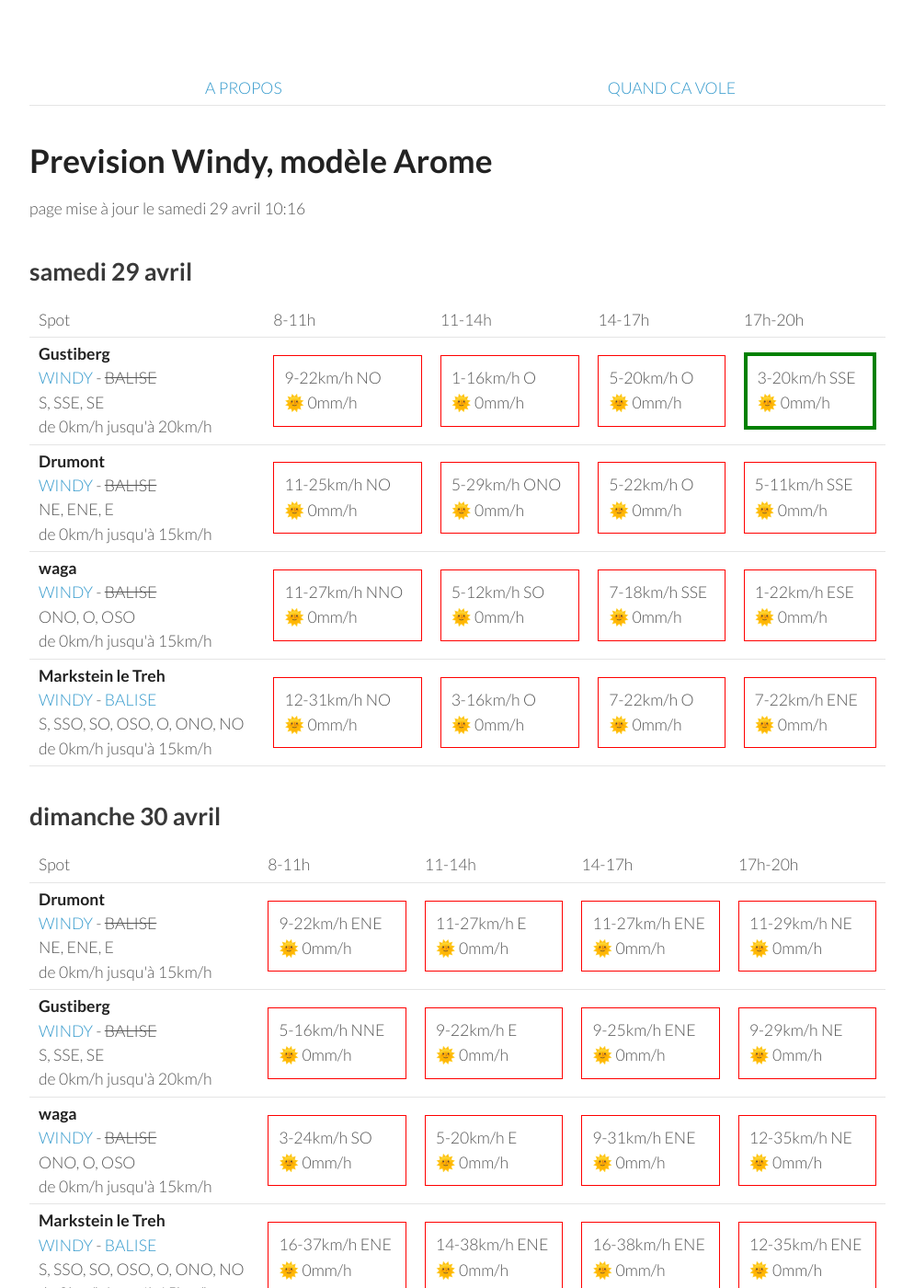
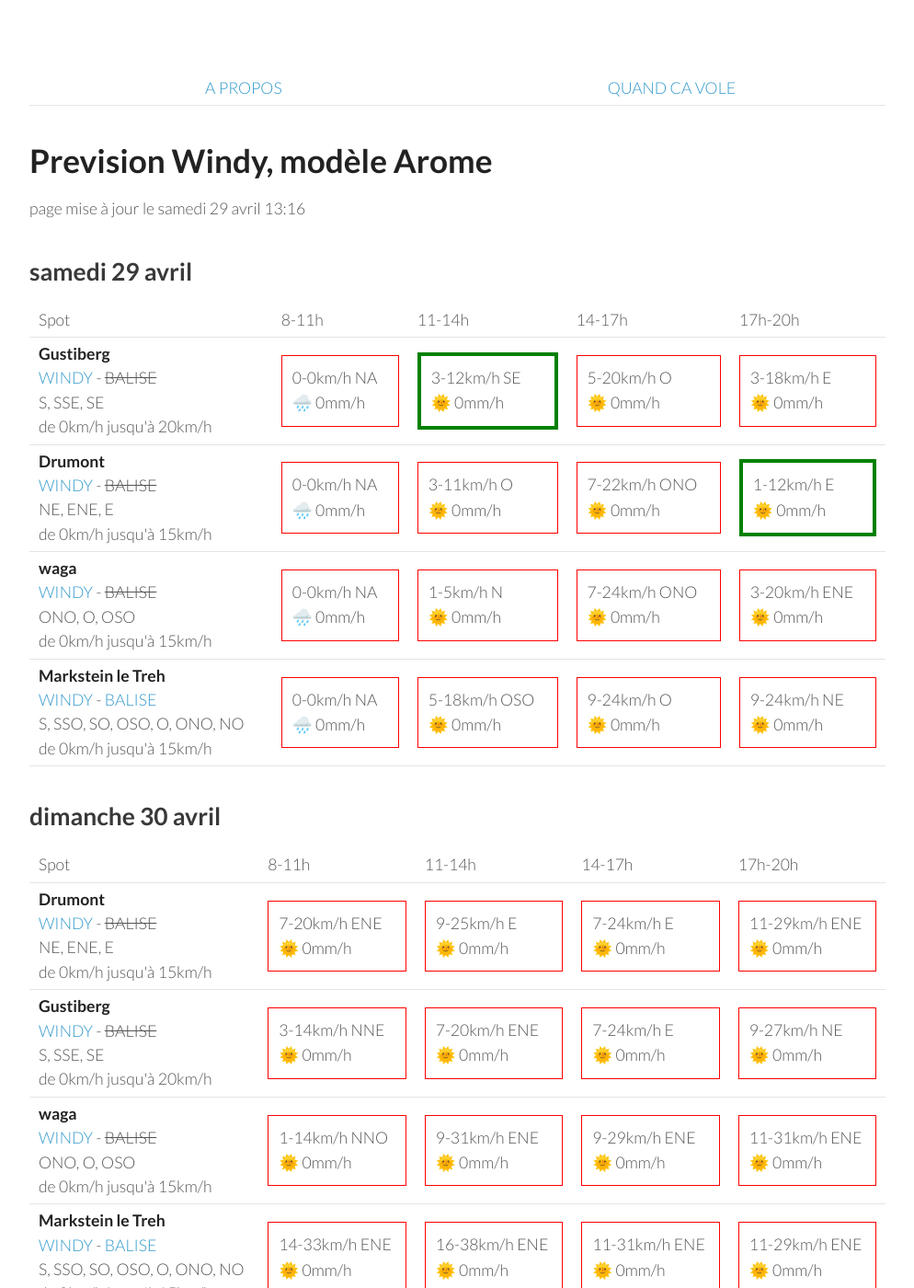
Before and after one commit to parapente-dans-le-nord/parapente-dans-le-nord.github.io, a Jekyll site: the page built from vosges.markdown, in a window 1280 px wide and 1400 px high. Shown: the whole window at 92% size, without its empty margins (26-1020 px from the left). Built offline with Jekyll 4.4.1, drawn with Linux system fonts in a browser that asks for light colours; some of the changed text lies outside the part shown.

Commit message:
update index.markdown

```diff
--- a/vosges.markdown
+++ b/vosges.markdown
@@ -7,7 +7,7 @@ title:  "Tous les spots"
 {: .links}
 
 # Prevision Windy, modèle Arome
-page mise à jour le samedi 29 avril 10:16
+page mise à jour le samedi 29 avril 13:16
 
 ## samedi 29 avril
 
@@ -24,41 +24,37 @@ page mise à jour le samedi 29 avril 10:16
 <tr>
         <td><strong>Gustiberg</strong><br><a href="https://windy.com/47.894/6.934?47.891,6.934,15,m:eYYagmI">WINDY</a> - <span class="no-balise"> BALISE </span><br> <span class="vent-favorable">S, SSE, SE</span><br><span class="force-vent">de 0km/h jusqu'à 20km/h</span> </td>
 
-            <td><div class="not-flyable"><p>9-22km/h NO</p><p>🌞 0mm/h</p></div></td>
-            <td><div class="not-flyable"><p>1-16km/h O</p><p>🌞 0mm/h</p></div></td>
+            <td><div class="not-flyable"><p>0-0km/h NA</p><p>🌧️ 0mm/h</p></div></td>
+            <td><div class="flyable"><p>3-12km/h SE</p><p>🌞 0mm/h</p></div></td>
             <td><div class="not-flyable"><p>5-20km/h O</p><p>🌞 0mm/h</p></div></td>
-            <td><div class="flyable"><p>3-20km/h SSE</p><p>🌞 0mm/h</p></div></td>
-
+            <td><div class="not-flyable"><p>3-18km/h E</p><p>🌞 0mm/h</p></div></td>
 
     </tr>
 <tr>
         <td><strong>Drumont</strong><br><a href="https://windy.com/47.898/6.919?47.687,6.919,9,m:eYYagmG">WINDY</a> - <span class="no-balise"> BALISE </span><br> <span class="vent-favorable">NE, ENE, E</span><br><span class="force-vent">de 0km/h jusqu'à 15km/h</span> </td>
 
-            <td><div class="not-flyable"><p>11-25km/h NO</p><p>🌞 0mm/h</p></div></td>
-            <td><div class="not-flyable"><p>5-29km/h ONO</p><p>🌞 0mm/h</p></div></td>
-            <td><div class="not-flyable"><p>5-22km/h O</p><p>🌞 0mm/h</p></div></td>
-            <td><div class="not-flyable"><p>5-11km/h SSE</p><p>🌞 0mm/h</p></div></td>
-
+            <td><div class="not-flyable"><p>0-0km/h NA</p><p>🌧️ 0mm/h</p></div></td>
+            <td><div class="not-flyable"><p>3-11km/h O</p><p>🌞 0mm/h</p></div></td>
+            <td><div class="not-flyable"><p>7-22km/h ONO</p><p>🌞 0mm/h</p></div></td>
+            <td><div class="flyable"><p>1-12km/h E</p><p>🌞 0mm/h</p></div></td>
 
     </tr>
 <tr>
         <td><strong>waga</strong><br><a href="https://windy.com/47.903/6.996?47.900,6.983,15">WINDY</a> - <span class="no-balise"> BALISE </span><br> <span class="vent-favorable">ONO, O, OSO</span><br><span class="force-vent">de 0km/h jusqu'à 15km/h</span> </td>
 
-            <td><div class="not-flyable"><p>11-27km/h NNO</p><p>🌞 0mm/h</p></div></td>
-            <td><div class="not-flyable"><p>5-12km/h SO</p><p>🌞 0mm/h</p></div></td>
-            <td><div class="not-flyable"><p>7-18km/h SSE</p><p>🌞 0mm/h</p></div></td>
-            <td><div class="not-flyable"><p>1-22km/h ESE</p><p>🌞 0mm/h</p></div></td>
-
+            <td><div class="not-flyable"><p>0-0km/h NA</p><p>🌧️ 0mm/h</p></div></td>
+            <td><div class="not-flyable"><p>1-5km/h N</p><p>🌞 0mm/h</p></div></td>
+            <td><div class="not-flyable"><p>7-24km/h ONO</p><p>🌞 0mm/h</p></div></td>
+            <td><div class="not-flyable"><p>3-20km/h ENE</p><p>🌞 0mm/h</p></div></td>
 
     </tr>
 <tr>
         <td><strong>Markstein le Treh</strong><br><a href="https://windy.com/47.926/7.012?47.505,7.012,8,m:eY1agmQ">WINDY</a> - <span class=""><a href="http://www.balisemeteo.com/balise.php?idBalise=136">BALISE</a> </span><br> <span class="vent-favorable">S, SSO, SO, OSO, O, ONO, NO</span><br><span class="force-vent">de 0km/h jusqu'à 15km/h</span> </td>
 
-            <td><div class="not-flyable"><p>12-31km/h NO</p><p>🌞 0mm/h</p></div></td>
-            <td><div class="not-flyable"><p>3-16km/h O</p><p>🌞 0mm/h</p></div></td>
-            <td><div class="not-flyable"><p>7-22km/h O</p><p>🌞 0mm/h</p></div></td>
-            <td><div class="not-flyable"><p>7-22km/h ENE</p><p>🌞 0mm/h</p></div></td>
-
+            <td><div class="not-flyable"><p>0-0km/h NA</p><p>🌧️ 0mm/h</p></div></td>
+            <td><div class="not-flyable"><p>5-18km/h OSO</p><p>🌞 0mm/h</p></div></td>
+            <td><div class="not-flyable"><p>9-24km/h O</p><p>🌞 0mm/h</p></div></td>
+            <td><div class="not-flyable"><p>9-24km/h NE</p><p>🌞 0mm/h</p></div></td>
 
     </tr>
 
@@ -80,40 +76,40 @@ page mise à jour le samedi 29 avril 10:16
 <tr>
         <td><strong>Drumont</strong><br><a href="https://windy.com/47.898/6.919?47.687,6.919,9,m:eYYagmG">WINDY</a> - <span class="no-balise"> BALISE </span><br> <span class="vent-favorable">NE, ENE, E</span><br><span class="force-vent">de 0km/h jusqu'à 15km/h</span> </td>
 
-            <td><div class="not-flyable"><p>9-22km/h ENE</p><p>🌞 0mm/h</p></div></td>
-            <td><div class="not-flyable"><p>11-27km/h E</p><p>🌞 0mm/h</p></div></td>
-            <td><div class="not-flyable"><p>11-27km/h ENE</p><p>🌞 0mm/h</p></div></td>
-            <td><div class="not-flyable"><p>11-29km/h NE</p><p>🌞 0mm/h</p></div></td>
+            <td><div class="not-flyable"><p>7-20km/h ENE</p><p>🌞 0mm/h</p></div></td>
+            <td><div class="not-flyable"><p>9-25km/h E</p><p>🌞 0mm/h</p></div></td>
+            <td><div class="not-flyable"><p>7-24km/h E</p><p>🌞 0mm/h</p></div></td>
+            <td><div class="not-flyable"><p>11-29km/h ENE</p><p>🌞 0mm/h</p></div></td>
 
 
     </tr>
 <tr>
         <td><strong>Gustiberg</strong><br><a href="https://windy.com/47.894/6.934?47.891,6.934,15,m:eYYagmI">WINDY</a> - <span class="no-balise"> BALISE </span><br> <span class="vent-favorable">S, SSE, SE</span><br><span class="force-vent">de 0km/h jusqu'à 20km/h</span> </td>
 
-            <td><div class="not-flyable"><p>5-16km/h NNE</p><p>🌞 0mm/h</p></div></td>
-            <td><div class="not-flyable"><p>9-22km/h E</p><p>🌞 0mm/h</p></div></td>
-            <td><div class="not-flyable"><p>9-25km/h ENE</p><p>🌞 0mm/h</p></div></td>
-            <td><div class="not-flyable"><p>9-29km/h NE</p><p>🌞 0mm/h</p></div></td>
+            <td><div class="not-flyable"><p>3-14km/h NNE</p><p>🌞 0mm/h</p></div></td>
+            <td><div class="not-flyable"><p>7-20km/h ENE</p><p>🌞 0mm/h</p></div></td>
+            <td><div class="not-flyable"><p>7-24km/h E</p><p>🌞 0mm/h</p></div></td>
+            <td><div class="not-flyable"><p>9-27km/h NE</p><p>🌞 0mm/h</p></div></td>
 
 
     </tr>
 <tr>
         <td><strong>waga</strong><br><a href="https://windy.com/47.903/6.996?47.900,6.983,15">WINDY</a> - <span class="no-balise"> BALISE </span><br> <span class="vent-favorable">ONO, O, OSO</span><br><span class="force-vent">de 0km/h jusqu'à 15km/h</span> </td>
 
-            <td><div class="not-flyable"><p>3-24km/h SO</p><p>🌞 0mm/h</p></div></td>
-            <td><div class="not-flyable"><p>5-20km/h E</p><p>🌞 0mm/h</p></div></td>
+            <td><div class="not-flyable"><p>1-14km/h NNO</p><p>🌞 0mm/h</p></div></td>
             <td><div class="not-flyable"><p>9-31km/h ENE</p><p>🌞 0mm/h</p></div></td>
-            <td><div class="not-flyable"><p>12-35km/h NE</p><p>🌞 0mm/h</p></div></td>
+            <td><div class="not-flyable"><p>9-29km/h ENE</p><p>🌞 0mm/h</p></div></td>
+            <td><div class="not-flyable"><p>11-31km/h ENE</p><p>🌞 0mm/h</p></div></td>
 
 
     </tr>
 <tr>
         <td><strong>Markstein le Treh</strong><br><a href="https://windy.com/47.926/7.012?47.505,7.012,8,m:eY1agmQ">WINDY</a> - <span class=""><a href="http://www.balisemeteo.com/balise.php?idBalise=136">BALISE</a> </span><br> <span class="vent-favorable">S, SSO, SO, OSO, O, ONO, NO</span><br><span class="force-vent">de 0km/h jusqu'à 15km/h</span> </td>
 
-            <td><div class="not-flyable"><p>16-37km/h ENE</p><p>🌞 0mm/h</p></div></td>
-            <td><div class="not-flyable"><p>14-38km/h ENE</p><p>🌞 0mm/h</p></div></td>
+            <td><div class="not-flyable"><p>14-33km/h ENE</p><p>🌞 0mm/h</p></div></td>
             <td><div class="not-flyable"><p>16-38km/h ENE</p><p>🌞 0mm/h</p></div></td>
-            <td><div class="not-flyable"><p>12-35km/h ENE</p><p>🌞 0mm/h</p></div></td>
+            <td><div class="not-flyable"><p>11-31km/h ENE</p><p>🌞 0mm/h</p></div></td>
+            <td><div class="not-flyable"><p>11-29km/h ENE</p><p>🌞 0mm/h</p></div></td>
 
 
     </tr>
@@ -166,10 +162,10 @@ page mise à jour le samedi 29 avril 10:16
 <tr>
         <td><strong>Drumont</strong><br><a href="https://windy.com/47.898/6.919?47.687,6.919,9,m:eYYagmG">WINDY</a> - <span class="no-balise"> BALISE </span><br> <span class="vent-favorable">NE, ENE, E</span><br><span class="force-vent">de 0km/h jusqu'à 15km/h</span> </td>
 
-            <td><div class="not-flyable"><p>3-11km/h NO</p><p>🌧 2.8mm/h</p></div></td>
-            <td><div class="not-flyable"><p>5-20km/h NO</p><p>🌧 1mm/h</p></div></td>
-            <td><div class="not-flyable"><p>5-20km/h NO</p><p>🌧 0.7mm/h</p></div></td>
-            <td><div class="not-flyable"><p>5-22km/h NNO</p><p>🌧 1.7mm/h</p></div></td>
+            <td><div class="not-flyable"><p>3-12km/h SSO</p><p>🌧 0.4mm/h</p></div></td>
+            <td><div class="not-flyable"><p>5-18km/h SO</p><p>🌧 0.7mm/h</p></div></td>
+            <td><div class="not-flyable"><p>7-22km/h ONO</p><p>🌧 3.2mm/h</p></div></td>
+            <td><div class="not-flyable"><p>9-25km/h NO</p><p>🌧 0.6mm/h</p></div></td>
 
 
     </tr>
@@ -190,16 +186,6 @@ page mise à jour le samedi 29 avril 10:16
       <td>17h-20h</td>
     </tr>
 <tr>
-        <td><strong>Drumont</strong><br><a href="https://windy.com/47.898/6.919?47.687,6.919,9,m:eYYagmG">WINDY</a> - <span class="no-balise"> BALISE </span><br> <span class="vent-favorable">NE, ENE, E</span><br><span class="force-vent">de 0km/h jusqu'à 15km/h</span> </td>
-
-            <td><div class="not-flyable"><p>7-22km/h N</p><p>🌞 0mm/h</p></div></td>
-            <td><div class="not-flyable"><p>11-29km/h N</p><p>🌞 0mm/h</p></div></td>
-            <td><div class="not-flyable"><p>12-35km/h N</p><p>🌧 0.3mm/h</p></div></td>
-            <td><div class="not-flyable"><p>12-35km/h N</p><p>🌧 0.3mm/h</p></div></td>
-
-
-    </tr>
-<tr>
         <td><strong>Gustiberg</strong><br><a href="https://windy.com/47.894/6.934?47.891,6.934,15,m:eYYagmI">WINDY</a> - <span class="no-balise"> BALISE </span><br> <span class="vent-favorable">S, SSE, SE</span><br><span class="force-vent">de 0km/h jusqu'à 20km/h</span> </td>
 
             <td><div class="not-flyable"><p>11-29km/h NNO</p><p>🌞 0mm/h</p></div></td>
@@ -216,6 +202,16 @@ page mise à jour le samedi 29 avril 10:16
             <td><div class="not-flyable"><p>7-33km/h NNO</p><p>🌞 0mm/h</p></div></td>
             <td><div class="not-flyable"><p>14-42km/h N</p><p>🌧 0.8mm/h</p></div></td>
             <td><div class="not-flyable"><p>14-44km/h N</p><p>🌧 0.4mm/h</p></div></td>
+
+
+    </tr>
+<tr>
+        <td><strong>Drumont</strong><br><a href="https://windy.com/47.898/6.919?47.687,6.919,9,m:eYYagmG">WINDY</a> - <span class="no-balise"> BALISE </span><br> <span class="vent-favorable">NE, ENE, E</span><br><span class="force-vent">de 0km/h jusqu'à 15km/h</span> </td>
+
+            <td><div class="not-flyable"><p>11-29km/h NNO</p><p>🌞 0mm/h</p></div></td>
+            <td><div class="not-flyable"><p>9-31km/h NNO</p><p>🌞 0mm/h</p></div></td>
+            <td><div class="not-flyable"><p>16-40km/h N</p><p>🌧 0.4mm/h</p></div></td>
+            <td><div class="not-flyable"><p>16-44km/h N</p><p>🌧 0.5mm/h</p></div></td>
 
 
     </tr>
@@ -248,10 +244,10 @@ page mise à jour le samedi 29 avril 10:16
 <tr>
         <td><strong>Drumont</strong><br><a href="https://windy.com/47.898/6.919?47.687,6.919,9,m:eYYagmG">WINDY</a> - <span class="no-balise"> BALISE </span><br> <span class="vent-favorable">NE, ENE, E</span><br><span class="force-vent">de 0km/h jusqu'à 15km/h</span> </td>
 
-            <td><div class="not-flyable"><p>11-27km/h ENE</p><p>🌞 0mm/h</p></div></td>
-            <td><div class="not-flyable"><p>14-38km/h ENE</p><p>🌞 0mm/h</p></div></td>
-            <td><div class="not-flyable"><p>12-40km/h E</p><p>🌞 0mm/h</p></div></td>
-            <td><div class="not-flyable"><p>11-35km/h ENE</p><p>🌞 0mm/h</p></div></td>
+            <td><div class="not-flyable"><p>11-31km/h ENE</p><p>🌞 0mm/h</p></div></td>
+            <td><div class="not-flyable"><p>16-42km/h E</p><p>🌞 0mm/h</p></div></td>
+            <td><div class="not-flyable"><p>12-46km/h ENE</p><p>🌞 0mm/h</p></div></td>
+            <td><div class="not-flyable"><p>12-37km/h ENE</p><p>🌞 0mm/h</p></div></td>
 
 
     </tr>
@@ -322,6 +318,16 @@ page mise à jour le samedi 29 avril 10:16
 
     </tr>
 <tr>
+        <td><strong>Drumont</strong><br><a href="https://windy.com/47.898/6.919?47.687,6.919,9,m:eYYagmG">WINDY</a> - <span class="no-balise"> BALISE </span><br> <span class="vent-favorable">NE, ENE, E</span><br><span class="force-vent">de 0km/h jusqu'à 15km/h</span> </td>
+
+            <td><div class="not-flyable"><p>5-20km/h ESE</p><p>🌞 0mm/h</p></div></td>
+            <td><div class="not-flyable"><p>3-20km/h SSE</p><p>🌞 0mm/h</p></div></td>
+            <td><div class="not-flyable"><p>7-24km/h SSO</p><p>🌞 0mm/h</p></div></td>
+            <td><div class="not-flyable"><p>11-35km/h SSO</p><p>🌞 0mm/h</p></div></td>
+
+
+    </tr>
+<tr>
         <td><strong>waga</strong><br><a href="https://windy.com/47.903/6.996?47.900,6.983,15">WINDY</a> - <span class="no-balise"> BALISE </span><br> <span class="vent-favorable">ONO, O, OSO</span><br><span class="force-vent">de 0km/h jusqu'à 15km/h</span> </td>
 
             <td><div class="not-flyable"><p>3-16km/h ENE</p><p>🌞 0mm/h</p></div></td>
```
